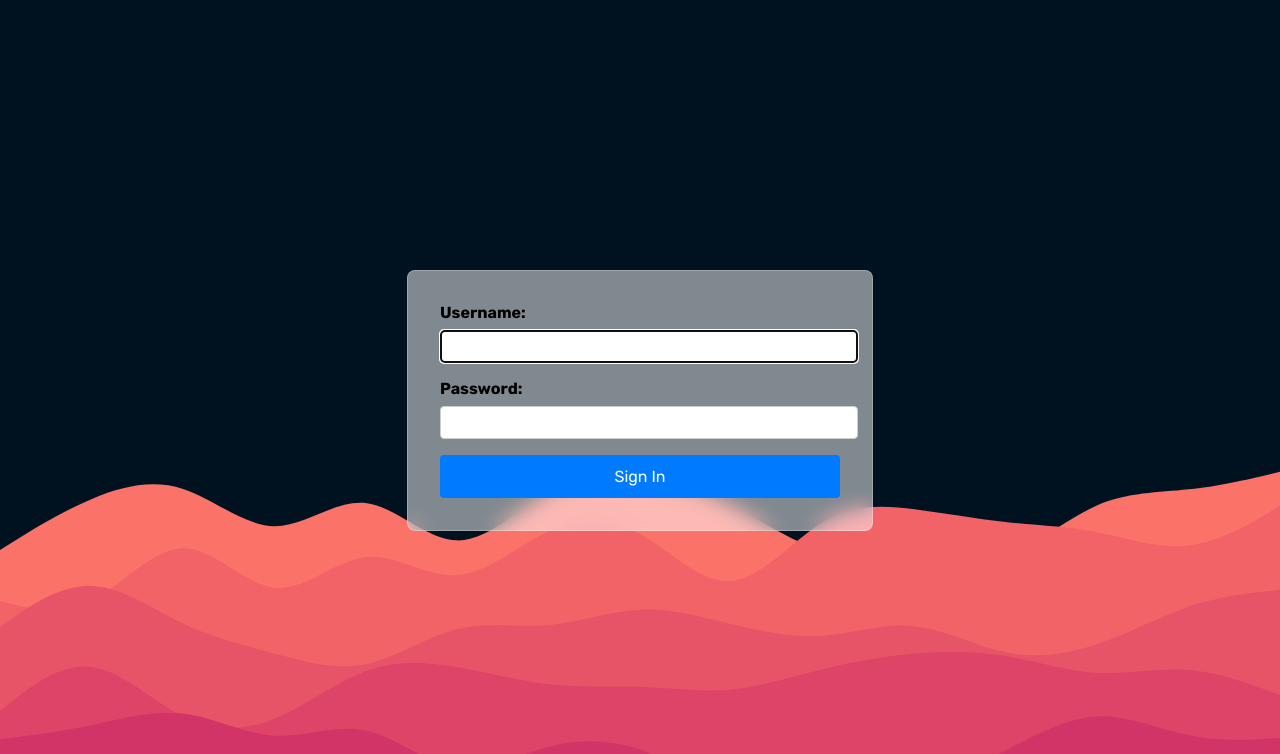
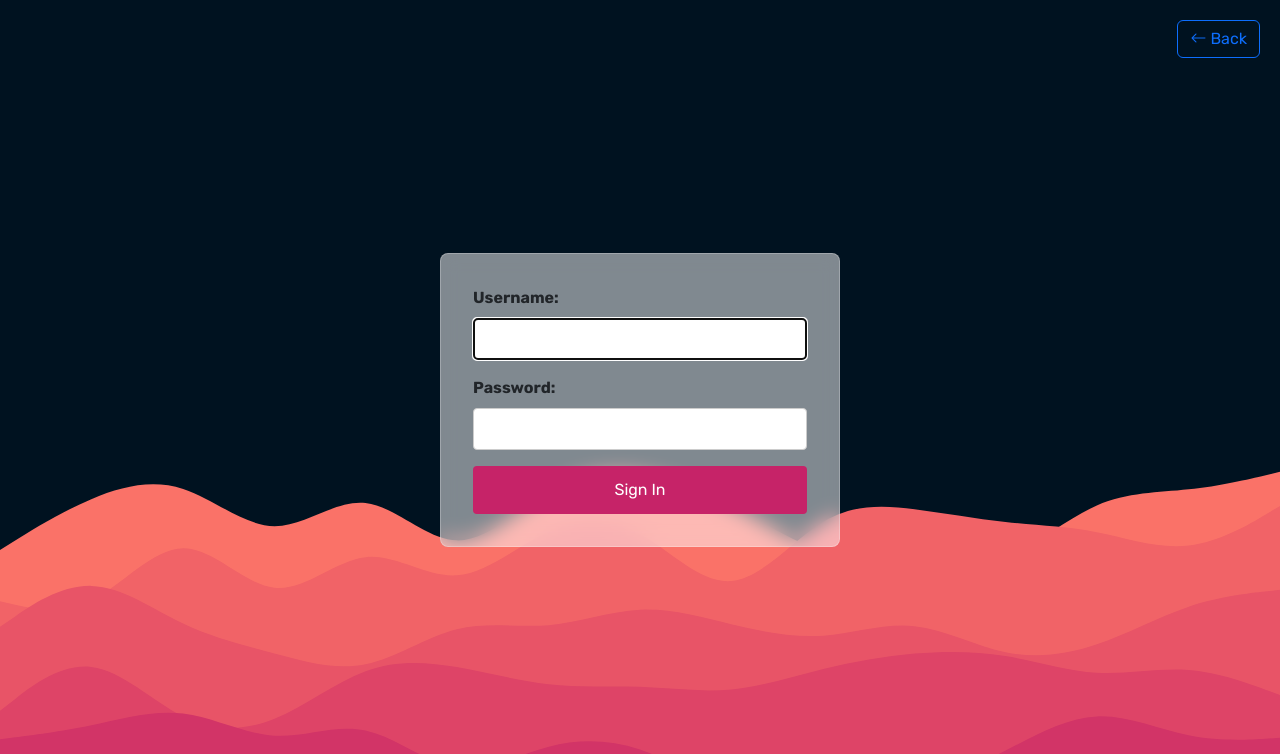
Before and after one commit to ksuwish/waterproject, a Django app: page /login/ in a window 1280 px wide. Shown: the top 754 px of the page. Run offline with Django 5.2, Linux system fonts and the light colour scheme; some libraries are stand-ins or nearby versions.

Commit message:
asdasdasd

```diff
--- a/water/static/css/loginpage.css
+++ b/water/static/css/loginpage.css
@@ -43,7 +43,7 @@ body {
 .login-form .btn-submit {
     width: 100%;
     padding: 0.75rem;
-    background-color: #007bff;
+    background-color: #C62368;
     border: none;
     color: #fff;
     font-size: 1rem;
@@ -51,5 +51,12 @@ body {
 }
 
 .login-form .btn-submit:hover {
-    background-color: #0056b3;
+    background-color: #FA7268;
 }
+
+.backbutton {
+    position: fixed;
+    top: 20px;
+    right: 20px;
+    z-index: 1000;
+}
--- a/water/waterproject/templates/registration/login.html
+++ b/water/waterproject/templates/registration/login.html
@@ -5,12 +5,24 @@
     <meta charset="UTF-8">
     <meta name="viewport" content="width=device-width, initial-scale=1.0">
     <title>Sign In</title>
+    <link href="{% static 'bootstrap.min.css' %}" rel="stylesheet" id="bootstrap-css">
+    <script src="{% static 'bootstrap.min.js' %}"></script>
+    <script src="//cdnjs.cloudflare.com/ajax/libs/jquery/3.2.1/jquery.min.js"></script>
+    <link rel="stylesheet" href="https://cdnjs.cloudflare.com/ajax/libs/bootstrap-icons/1.10.3/font/bootstrap-icons.min.css">
     <link rel="stylesheet" href="{% static 'css/loginpage.css' %}">
     <link rel="preconnect" href="https://fonts.googleapis.com">
     <link rel="preconnect" href="https://fonts.gstatic.com" crossorigin>
     <link href="https://fonts.googleapis.com/css2?family=Rubik:ital,wght@0,300..900;1,300..900&display=swap" rel="stylesheet">
 </head>
+
 <body style="background: url('{% static 'img/layered-waves-haikei.svg' %}') no-repeat center center; background-size: cover;" >
+
+    <header class="backbutton">
+        <button type="button" class="btn btn-outline-primary" onclick="window.history.back();">
+            <i class="bi bi-arrow-left"></i> Back
+        </button>
+    </header>
+
     <form method="POST" class="login-form">
         {% csrf_token %}
         <div class="form-group">
```
